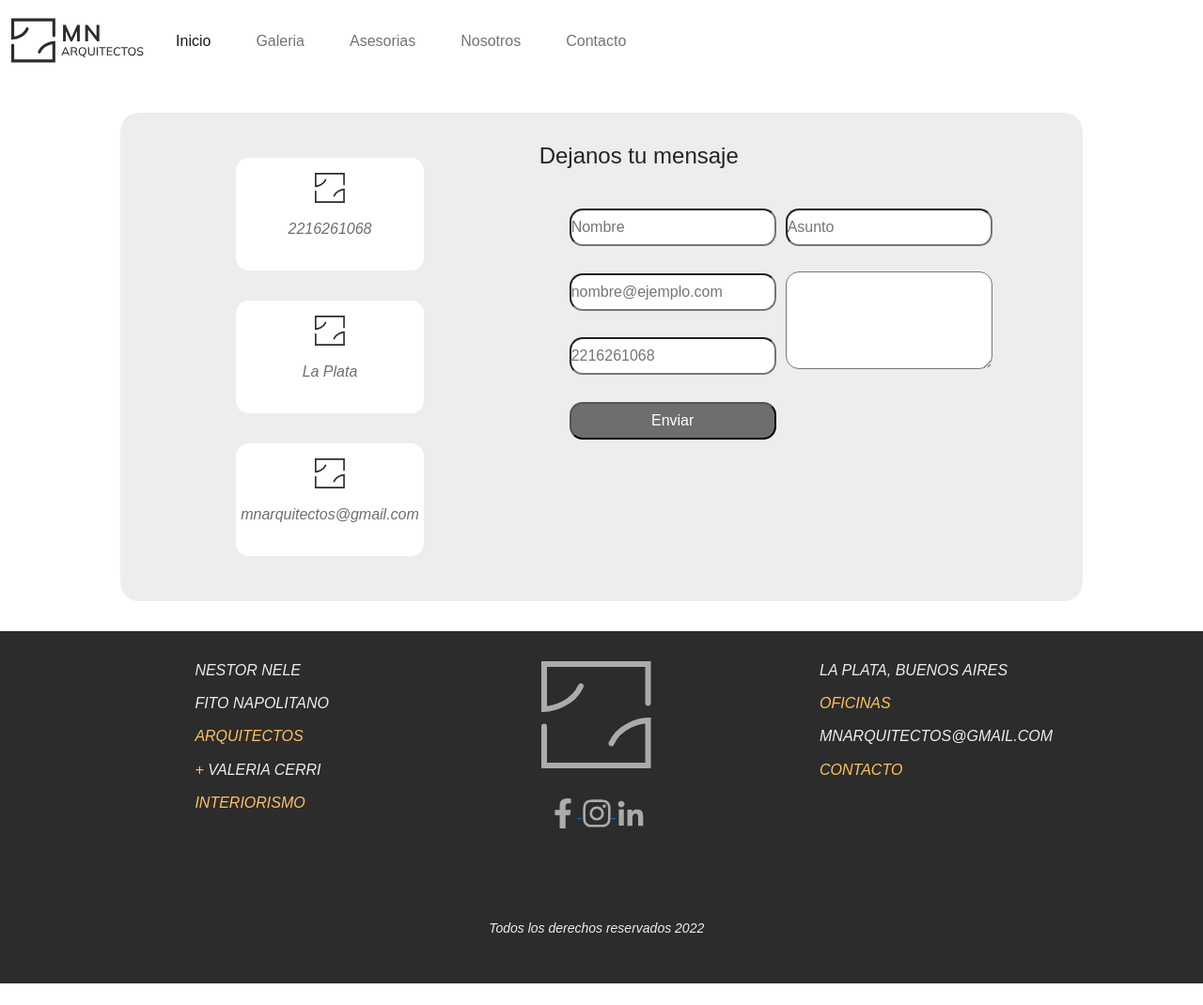
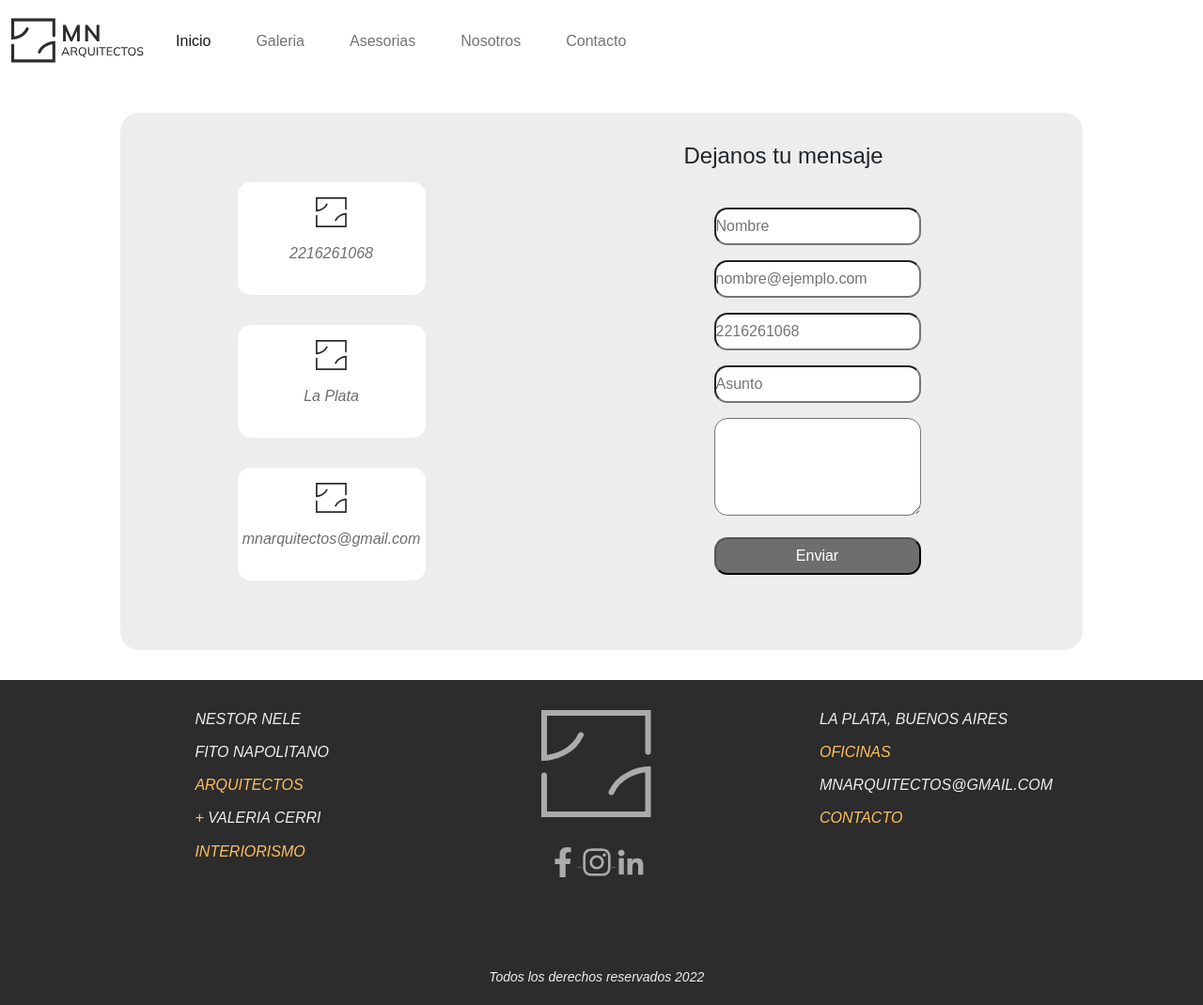
Before and after one commit to ivalemma/mnarquitectura-web, a website: page pages/contacto.html in a window 1280 px wide. Shown: the whole page at 94% size. Before the commit the page ends 1047 px from the top, so only its background shows below. Drawn offline with nearby package versions, Linux system fonts and the light colour scheme.

Commit message:
contact page arreglada. form en flex

```diff
--- a/pages/contacto.html
+++ b/pages/contacto.html
@@ -61,9 +61,7 @@
 
     <main>
         <div class="contenedorcontacto">
-            <section class="contacto">
-                <!-- <h2>Contactanos</h2> -->
-            </section>
+
 
             <section class="infocontacto">
 
--- a/scss/parciales/_assets.scss
+++ b/scss/parciales/_assets.scss
@@ -76,39 +76,12 @@ color: #6e6e6e;
 }
 
 .formulario__contenedor form {
-    display: grid;
-    grid-template-columns: 1fr 1fr;
-    grid-template-rows: 1fr 1fr 1fr 1fr;
-    grid-template-areas:
-        "nombre asunto"
-        "mail mensaje"
-        "telefono mensaje"
-        ". boton";
+    display: flex;
+    flex-direction: column;
     align-items: center;
     justify-items: center;
-    gap: 10px;
-
-}
 
 
-.nombre {
-    grid-area: nombre;
-}
-
-.asunto {
-    grid-area: asunto;
-}
-
-.email {
-    grid-area: mail;
-}
-
-.mensaje {
-    grid-area: mensaje;
-}
-
-.telefono {
-    grid-area: telefono;
 }
 
 .botonform--enviar  {
--- a/scss/parciales/_contacto.scss
+++ b/scss/parciales/_contacto.scss
@@ -1,16 +1,12 @@
 /* CONTACT PAGE */
 
-.contacto{
-    max-width: 80%;
-    padding: auto;
-    margin: 2rem auto;
-}
+
 /* .paginacontacto {
     background-color: $colorsecundario;
 } */
 .contenedorcontacto{
     display: flex;
-    max-width: 80%;
+    max-width: 60%;
     margin:auto;
     gap: 10px;
     background-color: $colorsecundario;
--- a/scss/parciales/_querys.scss
+++ b/scss/parciales/_querys.scss
@@ -92,6 +92,11 @@
     .footer__left p, .footer__right p {
         font-size: 14px;
     }
+}
+
+/* contasct form */
+.contenedorcontacto{
+    max-width: 80%;
 }
 
 /* MOBILE */
@@ -192,6 +197,7 @@
 
     .contenedorcontacto{
         flex-direction: column;
+        margin: auto;
 
     }
 
@@ -213,7 +219,7 @@
 
     .formulario{
         max-width: max-content;
-        margin: 1rem;
+        margin: auto;
         padding: 1rem;
 
     }
```
Also changed, not shown: css/estilocss.css.
